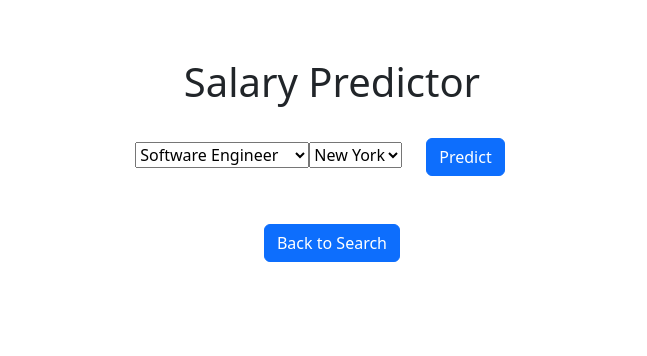
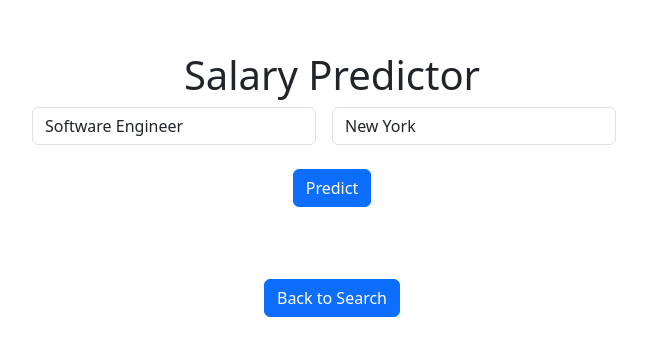
Before and after one commit to piersonf/capstone-edp, a React (Vite) app in the folder react/: page /predict in a window 1280 px wide. Shown: the part 228-584 px from the top of the page, without its empty margins (308-955 px from the left). Built offline with nearby package versions, Linux system fonts and the light colour scheme; sample sign-in values are in the browser's storage.

Commit message:
added BootStrap dropdowns to SalaryPrediction.jsx

```diff
--- a/react/src/components/SalaryPrediction.jsx
+++ b/react/src/components/SalaryPrediction.jsx
@@ -46,10 +46,11 @@ function SalaryPrediction() {
 
     return(
 
-       <>
+       <div className="container mt-5">
         <h1>Salary Predictor </h1>
         <form onSubmit={handleQuery} className="dropdown">
-            <select value={selectedRole} onChange={(e) => setSelectedRole(e.target.value)} aria-labelledby="dropdownMenu1">
+            <div style= {{width: "600px", justifyContent:"space-around"}} className="form-group d-flex">
+                <select className='form-control me-3' value={selectedRole} onChange={(e) => setSelectedRole(e.target.value)} aria-labelledby="dropdownMenu1">
                     {roles.map((role, index) => (
                         <option value={role} key={index}>
                             {role}
@@ -57,28 +58,29 @@ function SalaryPrediction() {
                     ))}
                 </select>
 
-            <select value={selectedWorkLocation} onChange={(e) => setSelectedWorkLocation(e.target.value)} aria-labelledby="dropdownMenu2">
+                <select className='form-control me-3' value={selectedWorkLocation} onChange={(e) => setSelectedWorkLocation(e.target.value)} aria-labelledby="dropdownMenu2">
                     {workLocations.map((workLocation, index) => (
                         <option value={workLocation} key={index}>
                             {workLocation}
                         </option>
                     ))}
                 </select>
+                </div>
             <button className="btn btn-primary" type="submit">Predict</button>
 
         </form>
+        <div className= "mt-4">
         {LoadSpinnerStatus ? (
-            <div><Spinner animation="border" /></div> )
+            <Spinner animation="border" /> )
              : (predictedSalary && (
-                <div className="mt-3">
                     <p>Predicted Salary:
                         <NumericFormat value={Number(predictedSalary)} displayType={'text'} thousandSeparator={true} prefix={' $'} />
                     </p>
-                </div>
              )
             )}
+            </div>
         <button className="btn btn-primary" onClick={() => window.history.back()}>Back to Search</button>
-        </>
+        </div>
     )
 }
 
```
Lines whose indentation alone changed are shown as unchanged.
